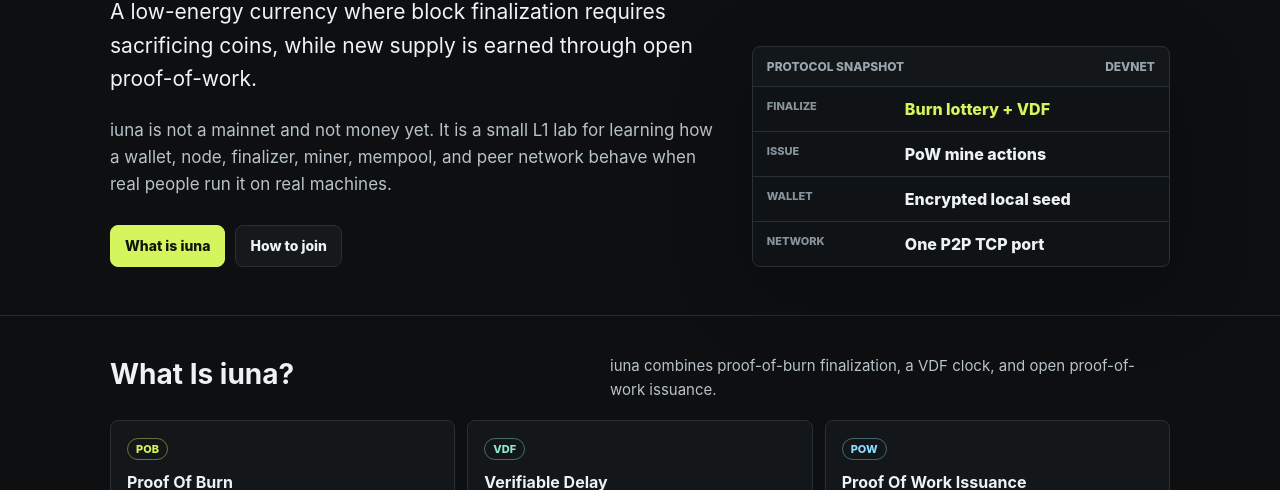
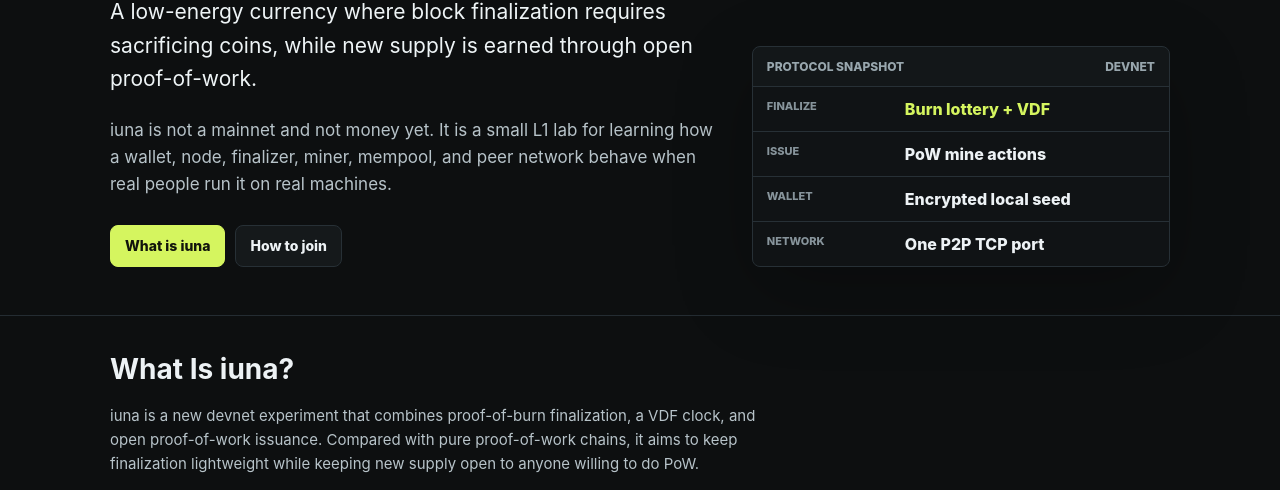
Before and after one commit to iuna-labs/iuna, a plain HTML site: page www/index.html in a window 1280 px wide. Shown: the part 310-800 px from the top of the page. Drawn offline with Linux system fonts and the light colour scheme.

Commit message:
Clarify iuna homepage positioning

```diff
--- a/www/index.html
+++ b/www/index.html
@@ -166,8 +166,8 @@
     .value { color: var(--text); font-weight: 850; }
     .value.green { color: var(--green); }
     section { padding: 38px 0; border-top: 1px solid rgba(39, 48, 54, .9); scroll-margin-top: 76px; }
-    .section-head { display: flex; justify-content: space-between; gap: 18px; align-items: end; margin-bottom: 18px; }
-    .section-head p { margin: 0; max-width: 560px; font-size: 15px; }
+    .section-head { display: grid; gap: 8px; margin-bottom: 18px; }
+    .section-head p { margin: 0; max-width: 680px; font-size: 15px; }
     .grid { display: grid; grid-template-columns: repeat(3, minmax(0, 1fr)); gap: 12px; }
     .card {
       min-width: 0;
@@ -223,7 +223,6 @@
     @media (max-width: 820px) {
       .hero { padding-top: 58px; }
       .hero-grid, .split, .grid { grid-template-columns: 1fr; }
-      .section-head { display: grid; }
       nav { display: none; }
       .wrap { width: min(100% - 32px, 1060px); }
       .stat { grid-template-columns: 1fr; gap: 4px; }
@@ -271,7 +270,7 @@
       <div class="wrap">
         <div class="section-head">
           <h2>What Is iuna?</h2>
-          <p>iuna combines proof-of-burn finalization, a VDF clock, and open proof-of-work issuance.</p>
+          <p>iuna is a new devnet experiment that combines proof-of-burn finalization, a VDF clock, and open proof-of-work issuance. Compared with pure proof-of-work chains, it aims to keep finalization lightweight while keeping new supply open to anyone willing to do PoW.</p>
         </div>
         <div class="grid">
           <div class="card">
```
